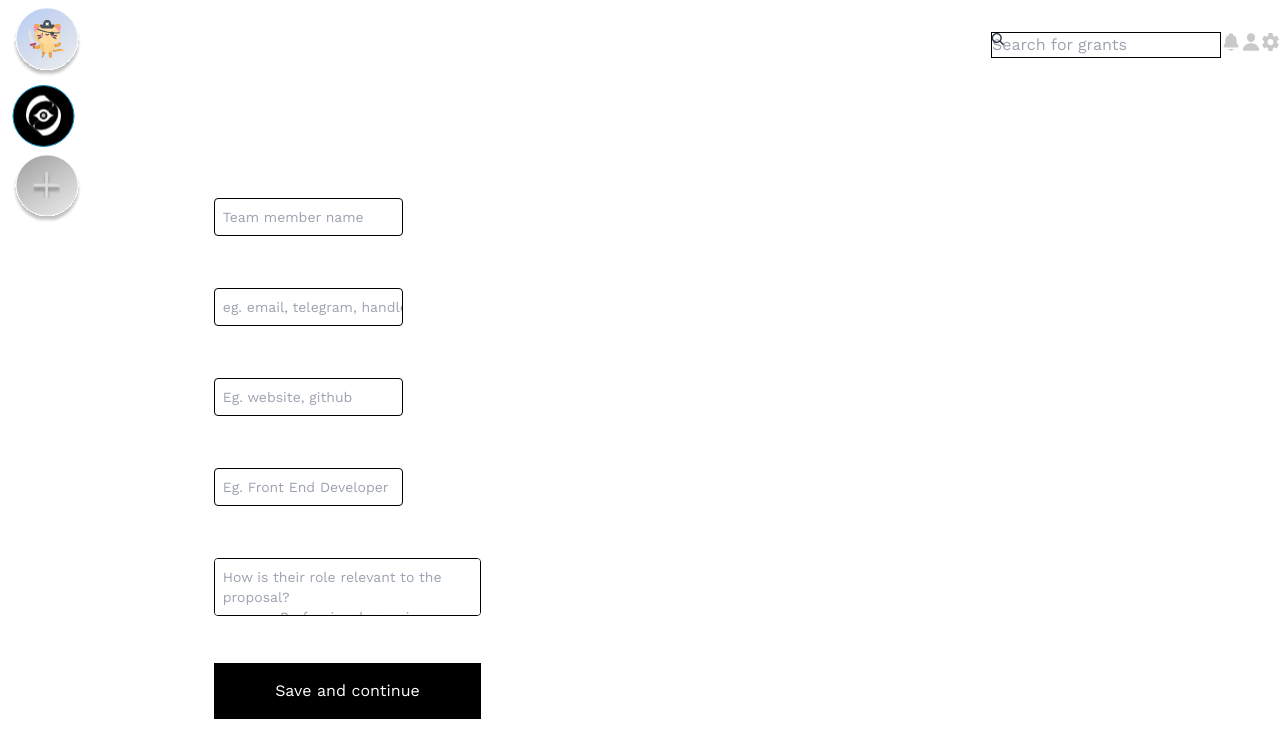
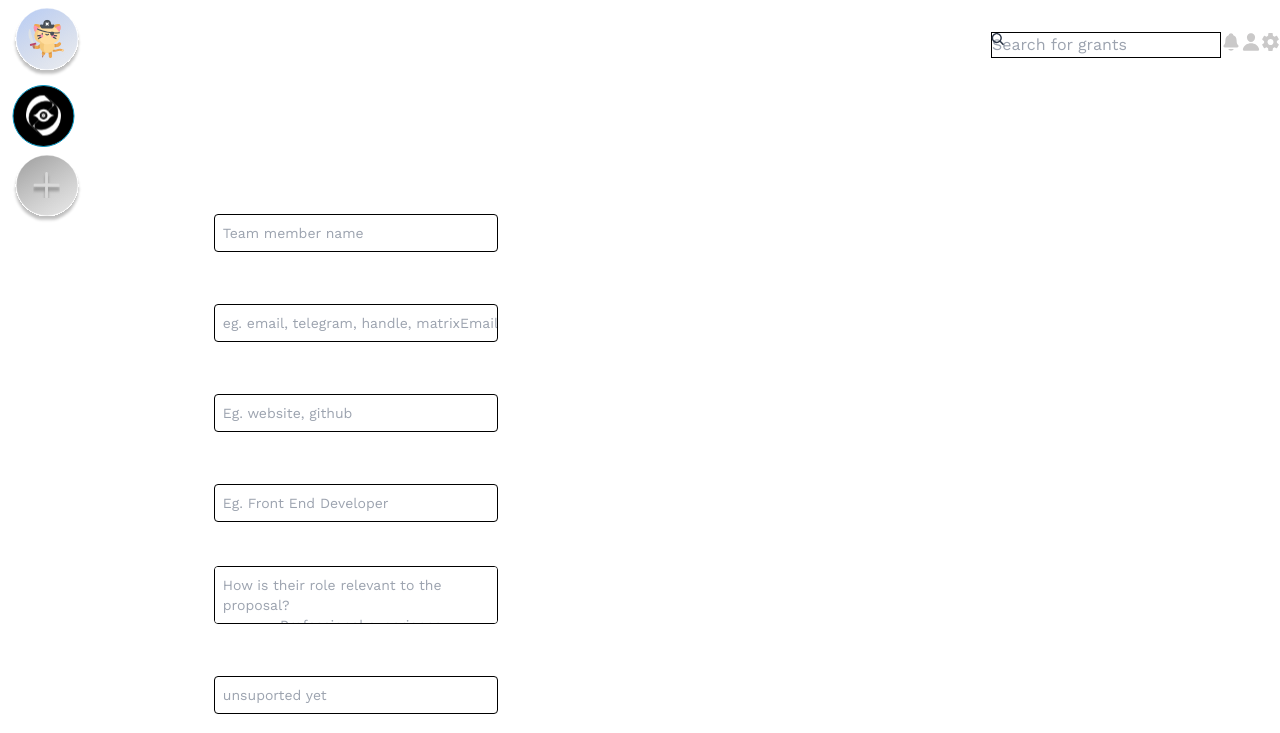
Before and after one commit to OrdumLTD/Ordum-Client-MVP, a Next.js app: page /submitproposal/team in a window 1280 px wide. Shown: the top 733 px of the page. Built offline with nearby package versions, Linux system fonts and the light colour scheme.

Commit message:
sumbitproposal/team

```diff
--- a/src/Components/Member/MemberBasic.tsx
+++ b/src/Components/Member/MemberBasic.tsx
@@ -12,7 +12,7 @@ type Props = {
 
 const MemberBasic: React.FC<Props> = (props) => {
   return (
-    <div className={"border border-white rounded-full w-7/12 p-1.5  backdrop-blur-sm bg-white/30 " + props.className}>
+    <div className={"border border-white rounded-full w-[33rem] p-1.5  backdrop-blur-sm bg-white/30 " + props.className}>
       <div className="flex justify-between">
         <div className="m-2 flex gap-3">
           <div className="rounded-full bg-green-500 w-10 h-10 self-center p-1.5">
--- a/src/Components/Member/MemberCreate.tsx
+++ b/src/Components/Member/MemberCreate.tsx
@@ -1,19 +1,25 @@
 "use client";
 
-import Layout from "@/Components/ui/Layout";
-import { ClassNames } from "@emotion/react";
 import { useState } from "react";
 
 type Props = {
+  name?: string;
+  role?: string;
+  contact?: string;
+  linkToPortfolio?: string;
+  bio?: string;
+  // ToDo
+  handleSumbit?: any;
+
   className?: string;
 };
 
 const MemberCreate: React.FC<Props> = (props) => {
-  const [name, setName] = useState("");
-  const [role, setRole] = useState("");
-  const [contact, setContact] = useState("");
-  const [linkToPortfolio, setlinkToPortfolio] = useState("");
-  const [bio, setBio] = useState("");
+  const [name, setName] = useState(props.name);
+  const [role, setRole] = useState(props.role);
+  const [contact, setContact] = useState(props.contact);
+  const [linkToPortfolio, setlinkToPortfolio] = useState(props.linkToPortfolio);
+  const [bio, setBio] = useState(props.bio);
 
   return (
     <div className={"flex flex-col w-[33rem] " + props.className}>
@@ -77,19 +83,37 @@ const MemberCreate: React.FC<Props> = (props) => {
       />
 
       <label className="mt-4 text-xl flex">
-        <span className="text-sm">Send an Email invitation {`(unsuported yet)`}</span>
+        <span className="text-sm">
+          Send an Email invitation {`(unsuported yet)`}
+        </span>
       </label>
       <input
         className="mt-4 text-gray-500 text-xs md:text-sm bg-white border border-black rounded pl-2  md:py-2 focus:outline-none"
-        placeholder="Eg. Front End Developer"
+        placeholder="unsuported yet"
         type="text"
-        value={role}
-        onChange={(e) => setRole(e.target.value)}
+        disabled
       />
 
       <div className="mt-8 flex flex-row justify-around gap-2">
-        <button className="border border-white rounded-md py-4 w-full bg-ordum-purple">
-          Done
+        <button
+          className="border border-white rounded-md py-4 w-full bg-ordum-purple"
+          onClick={() => {
+            props.handleSumbit({
+              name: name,
+              role: role,
+              contact: contact,
+              linkToPortfolio: linkToPortfolio,
+              bio: bio,
+            });
+
+            setName("");
+            setRole("");
+            setContact("");
+            setlinkToPortfolio("");
+            setBio("");
+          }}
+        >
+          Add
         </button>
 
         <button className="border border-white rounded-md py-4 w-full bg-ordum-blue">
--- a/src/Components/submitProposal/team/index.tsx
+++ b/src/Components/submitProposal/team/index.tsx
@@ -1,17 +1,19 @@
-'use client'
+"use client";
 
-import Image from "next/image";
+import { useEffect, useState } from "react";
 
-import { useContext } from "react";
 import { useRouter } from "next/navigation";
 
-// import SubmitPropolsalContext from "@/store/submitPropolsal";
+import MemberCreate from "@/Components/Member/MemberCreate";
+import MemberBasic from "@/Components/Member/MemberBasic";
 
 type Props = {
   className?: string;
 };
 
 const SubmitPropolsalTeam: React.FC<Props> = (props) => {
+  const [teamMembers, setTeamMembers] = useState<[]>([]);
+
   // const submitCtx = useContext(SubmitPropolsalContext);
   const router = useRouter();
   // const changeStep = submitCtx.changeToStep;
@@ -21,69 +23,39 @@ const SubmitPropolsalTeam: React.FC<Props> = (props) => {
     router.push(route);
   };
 
+  useEffect(() => {
+    setTeamMembers(teamMembers);
+  }, [teamMembers]);
+
+  const addNewMember = (member: {}) => {
+    //@ts-ignore
+    setTeamMembers([...teamMembers, member]);
+  };
+
   return (
     <div className="xl:ml-48 2xl:ml-60 p-10">
       <div className="max-w-[33rem] flex flex-col">
+        <h2 className="mt-8 text-4xl">Team Members</h2>
+        <div className="mt-8 flex flex-col gap-4">
+          {teamMembers.length !== 0
+            ? teamMembers.map((member) => (
+                <MemberBasic
+                  key={member.name}
+                  name={member.name}
+                  role={member.role}
+                />
+              ))
+            : null}
+        </div>
+        <MemberCreate handleSumbit={addNewMember} />
+      </div>
 
-        <h2 className="mt-8 text-4xl">Team Members</h2>
-
-        <div className="mt-4">
-          <label className="mt-4 text-xl flex">
-            <span>Name</span>
-          </label>
-          <input
-            className="mt-2 text-gray-500  w-[33rem] text-xs md:text-sm bg-white border border-black rounded pl-2  md:py-2 focus:outline-none"
-            placeholder="Team member name"
-            type="text"
-          />
-
-          <label className="mt-4 text-xl flex">
-            <span>Contact</span>
-          </label>
-          <input
-            className="mt-2 text-gray-500  w-[33rem] text-xs md:text-sm bg-white border border-black rounded pl-2  md:py-2 focus:outline-none"
-            placeholder="eg. email, telegram, handle, matrixEmail"
-            type="text"
-          />
-
-          <label className="mt-4 text-xl flex">
-            <span>Portfolio(if relevent)</span>
-          </label>
-          <input
-            className="mt-2 text-gray-500  w-[33rem] text-xs md:text-sm bg-white border border-black rounded pl-2  md:py-2 focus:outline-none"
-            placeholder="Eg. website, github"
-            type="text"
-          />
-
-          <label className="mt-4 text-xl flex">
-            <span>Role</span>
-          </label>
-          <input
-            className="mt-2 text-gray-500  w-[33rem] text-xs md:text-sm bg-white border border-black rounded pl-2  md:py-2 focus:outline-none"
-            placeholder="Eg. Front End Developer"
-            type="text"
-          />
-
-          <label className="mt-4 text-xl flex">
-            <span>Bio</span>
-          </label>
-          {/* ToDo fix line break for plaeholder */}
-          <textarea
-            className="mt-2 w-full text-sm bg-white placeholder:font-italitc placeholder:text-xs border border-black
-             rounded py-2 pl-2 pr-4 focus:outline-none resize-none
-              min-h-[10rem]"
-            placeholder="How is their role relevant to the proposal?
-            Professional experience
-            Community engagement or involvement with other projects"
-          />
-
-          {/* Button Row - take one level up */}
-
-          {/* ToDo Indexing on the menu show Context, even after weswitch to Problem Solution */}
       <div className="mt-10 flex flex-col gap-4">
         <button
           className="bg-black text-white py-2 md:py-4"
-              onClick={() => changePropolsalSubPage(4, "/submitproposal/milestones")}
+          onClick={() =>
+            changePropolsalSubPage(4, "/submitproposal/milestones")
+          }
         >
           Save and continue
         </button>
@@ -103,8 +75,6 @@ const SubmitPropolsalTeam: React.FC<Props> = (props) => {
         </button>
       </div>
     </div>
-      </div>
-    </div>
   );
 };
 
```
Lines whose indentation alone changed are shown as unchanged.
